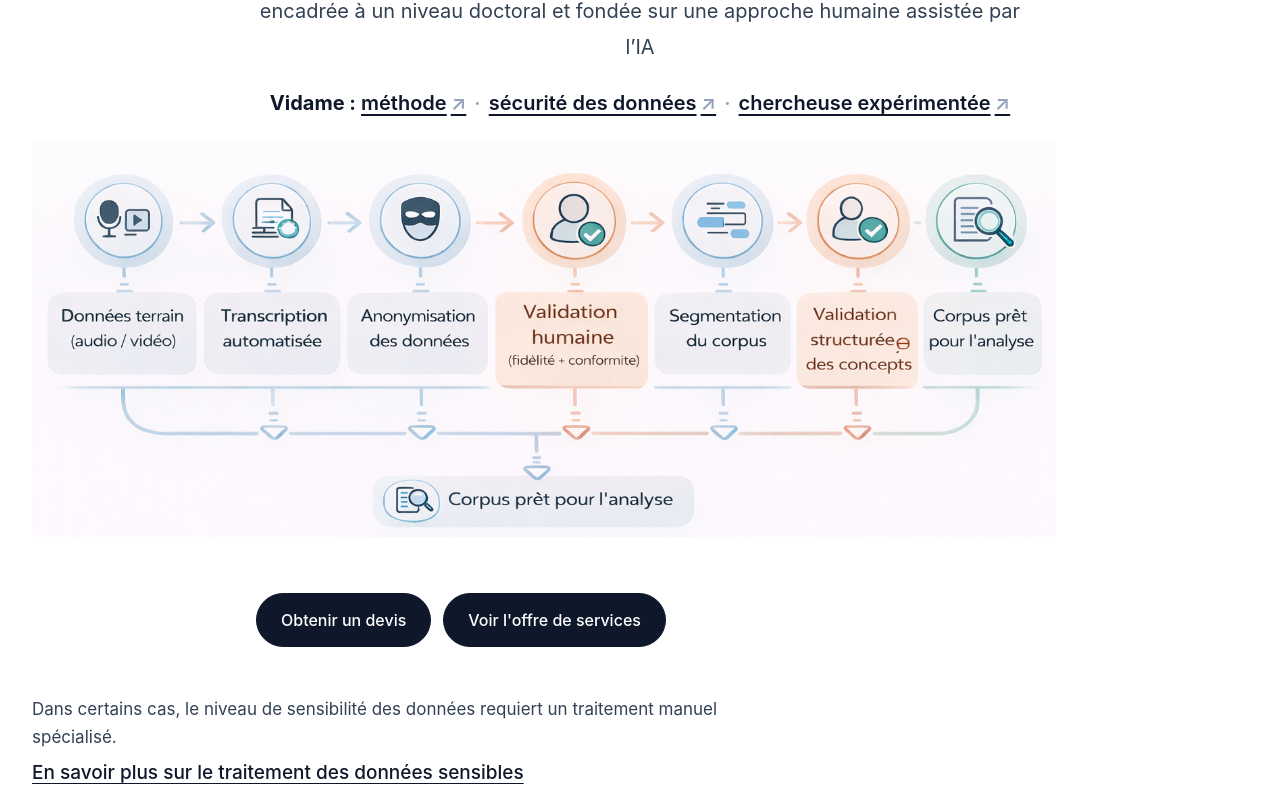
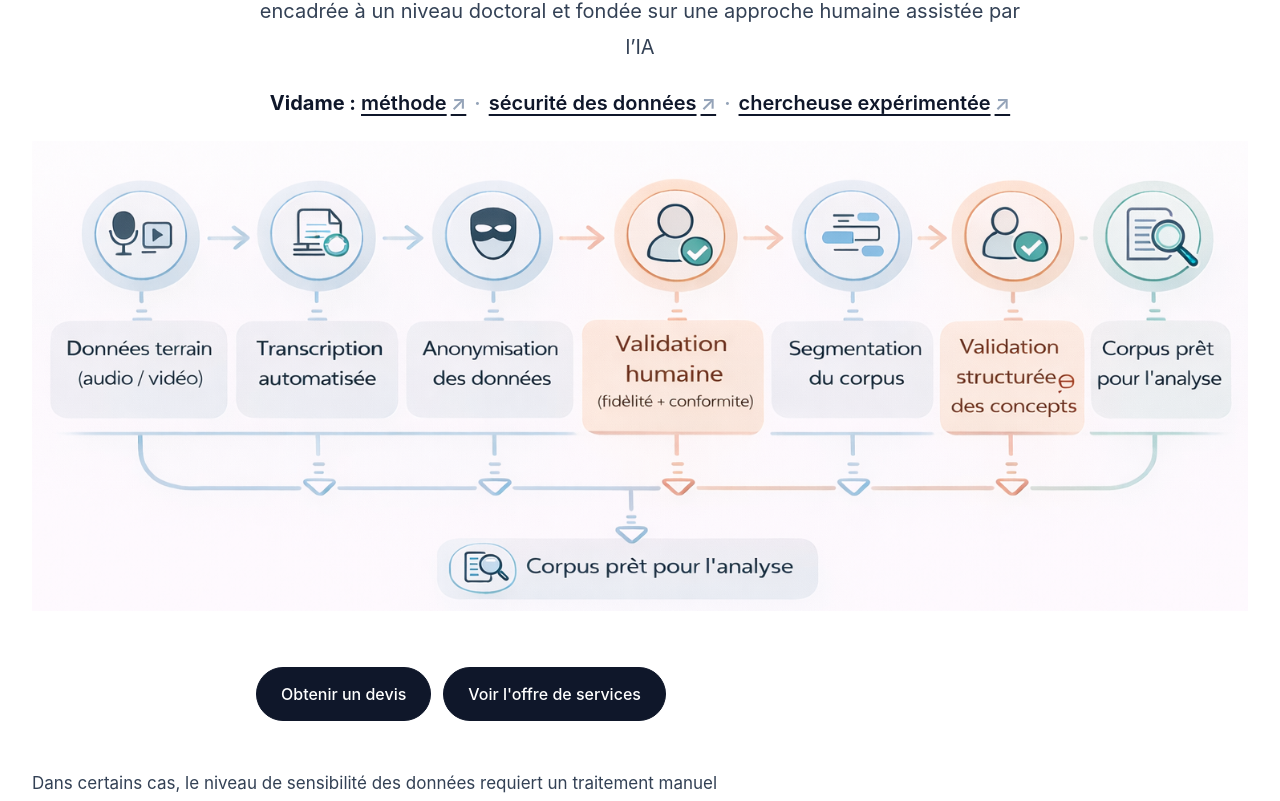
Before and after one commit to momopro21/vidame-recherche, a React (Vite) app: page / in a window 1280 px wide. Shown: the part 486-1287 px from the top of the page. Built offline with nearby package versions, Linux system fonts and the light colour scheme; the HTML template or start-up script is replaced by a standard one.

Commit message:
Update App.tsx

```diff
--- a/src/App.tsx
+++ b/src/App.tsx
@@ -595,7 +595,7 @@ function Accueil({setPage,lang,}: {setPage: (page: string) => void;lang: "fr" |
      <section>
       <div className="mx-auto max-w-7xl px-6 pt-0 pb-6 md:px-8 md:pt-0 md:pb-8">
              {/* ===== VIDAME_REPERE_BLOC_PNG_PIPELINE ===== */}
-      <div className="mt-2 mb-8 max-w-5xl">
+      <div className="mt-2 mb-8 max-w-7xl">
       <img
     src={lang === "fr" ? "/flowchart_vidame4.png" : "/flowchart_vidame4_en.png"}
     alt={lang === "fr" ? "Pipeline Vidame" : "Vidame pipeline"}
```
